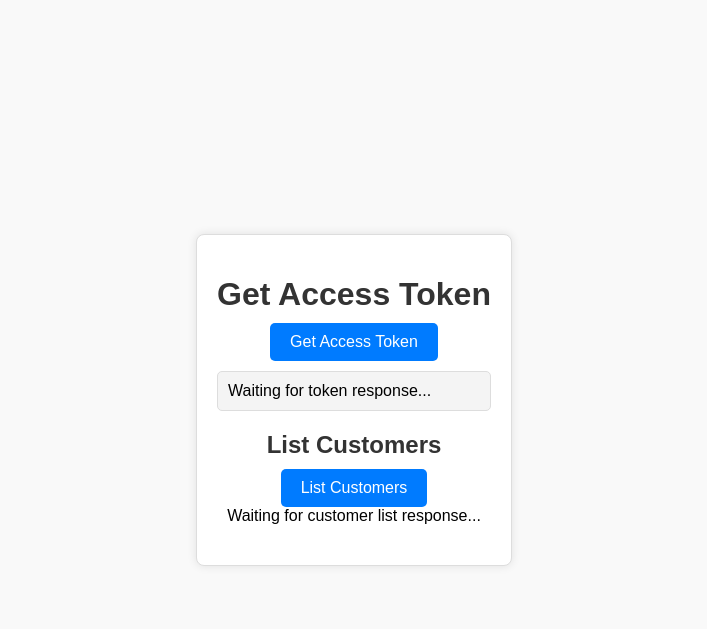
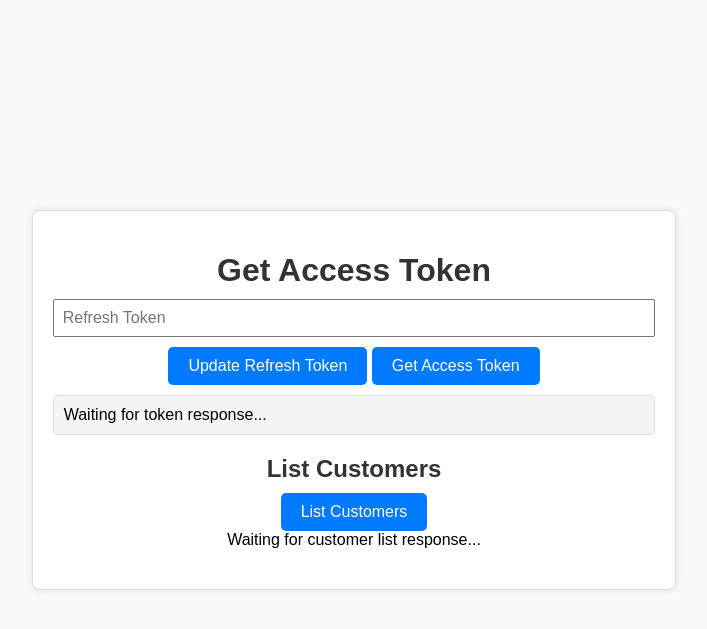
Before and after one commit to m4xwe11o/TDSynnexIONTesting, a Flask app: page / in a window 1280 px wide. Shown: the top 629 px of the page, without its empty margins (286-993 px from the left). Run offline with Flask 3, Linux system fonts and the light colour scheme.

Commit message:
trying sth

```diff
--- a/app.py
+++ b/app.py
@@ -3,9 +3,10 @@ import urllib.parse
 import os
 import json
 import ssl
-from flask import Flask, render_template, jsonify
+from flask import Flask, render_template, jsonify, request
 from dotenv import load_dotenv
 from customer_service import list_customers
+from customer_service import get_customer_details
 import logging
 
 # Load environment variables from .env file
@@ -114,6 +115,26 @@ def validate_access_token():
         logger.error(f"Error during token validation: {e}")
         return False
 
+@app.route("/get-refresh-token", methods=["GET"])
+def get_refresh_token():
+    """
+    Return the current REFRESH_TOKEN value if it exists.
+    """
+    refresh_token = os.getenv("REFRESH_TOKEN", "")
+    return jsonify({"refresh_token": refresh_token})
+
+@app.route("/update-refresh-token", methods=["POST"])
+def update_refresh_token():
+    """
+    Update the REFRESH_TOKEN value.
+    """
+    new_refresh_token = request.json.get("refresh_token", "")
+    if new_refresh_token:
+        save_to_env("REFRESH_TOKEN", new_refresh_token)
+        return jsonify({"message": "REFRESH_TOKEN updated successfully", "refresh_token": new_refresh_token})
+    else:
+        return jsonify({"error": "No REFRESH_TOKEN provided"}), 400
+
 @app.route("/get-token", methods=["POST"])
 def get_token():
     """
@@ -153,20 +174,24 @@ def list_customers_route():
     Endpoint to list customers with the mandatory filters: accountId and pageSize,
     and returns customerName, customerOrganization, and accountNumber for each customer.
     """
-    # Get pageSize from request, defaulting to 10 if not provided
     page_size = 100
 
     try:
-        # Convert pageSize to an integer if it's provided
         page_size = int(page_size)
     except ValueError:
-        logger.warning("Invalid pageSize provided; defaulting to 10.")
-        page_size = page_size
+        logger.warning("Invalid pageSize provided; defaulting to 100.")
+        page_size = 100
 
-    # Call the list_customers function with only pageSize
     result = list_customers(pageSize=page_size)
     return jsonify(result)
 
+@app.route("/get-customer-details/<customer_id>", methods=["GET"])
+def get_customer_details_route(customer_id):
+    """
+    Endpoint to retrieve details of a specific customer.
+    """
+    result = get_customer_details(customer_id)
+    return jsonify(result)
 
 @app.route("/")
 def index():
--- a/customer_service.py
+++ b/customer_service.py
@@ -81,3 +81,41 @@ def list_customers(pageSize=10):
     except Exception as e:
         logger.error("Exception occurred while retrieving customers: %s", e)
         return {"error": str(e)}
+
+def get_customer_details(customer_id):
+    """
+    Retrieve details for a specific customer using account_id and customer_id.
+    """
+    access_token = os.getenv("ACCESS_TOKEN")
+    if not access_token:
+        logger.error("No ACCESS_TOKEN found in .env. Please obtain a token first.")
+        return {"error": "No access token found."}
+
+    headers = {
+        'Authorization': f"Bearer {access_token}",
+        'accept': "application/json"
+    }
+
+    endpoint = f"/api/v3/accounts/{account_id}/customers/{customer_id}"
+
+    try:
+        # Make the GET request
+        logger.debug("Requesting details for customer ID: %s", customer_id)
+        conn = http.client.HTTPSConnection(auth_url, context=ssl_context)
+        conn.request("GET", endpoint, headers=headers)
+
+        # Get and process the response
+        response = conn.getresponse()
+        data = response.read().decode("utf-8")
+
+        if response.status == 200:
+            logger.info("Successfully retrieved customer details.")
+            customer_details = json.loads(data)
+            return customer_details
+        else:
+            logger.error("Error retrieving customer details: %s - %s", response.status, data)
+            return {"error": f"{response.status} - {data}"}
+
+    except Exception as e:
+        logger.error("Exception occurred while retrieving customer details: %s", e)
+        return {"error": str(e)}
--- a/templates/index.html
+++ b/templates/index.html
@@ -6,7 +6,6 @@
     <title>OAuth Token and List Customers</title>
     <script src="https://code.jquery.com/jquery-3.6.0.min.js"></script>
     <style>
-        /* Full-screen centered container */
         body, html {
             height: 100%;
             margin: 0;
@@ -58,6 +57,14 @@
             margin-top: 10px;
         }
 
+        input[type="text"] {
+            padding: 8px;
+            width: 100%;
+            box-sizing: border-box;
+            margin-bottom: 10px;
+            font-size: 16px;
+        }
+
         table {
             width: 100%;
             border-collapse: collapse;
@@ -82,6 +89,8 @@
         <!-- Get Access Token Section -->
         <div class="section" id="accessTokenSection">
             <h1>Get Access Token</h1>
+            <input type="text" id="refreshTokenInput" placeholder="Refresh Token">
+            <button id="updateRefreshTokenButton">Update Refresh Token</button>
             <button id="getTokenButton">Get Access Token</button>
             <div class="response-box" id="tokenResponseArea">Waiting for token response...</div>
         </div>
@@ -91,35 +100,58 @@
             <h2>List Customers</h2>
             <button id="listCustomersButton">List Customers</button>
             <div id="customersTableArea">Waiting for customer list response...</div>
+            <div id="customerDetailsArea" class="response-box" style="display:none;"></div>
         </div>
     </div>
 
     <script>
         $(document).ready(function(){
+            // Fetch and display the current REFRESH_TOKEN
+            $.get("/get-refresh-token", function(data) {
+                if (data.refresh_token) {
+                    $("#refreshTokenInput").val(data.refresh_token);
+                }
+            });
+
+            // Update REFRESH_TOKEN
+            $("#updateRefreshTokenButton").click(function() {
+                const newRefreshToken = $("#refreshTokenInput").val();
+                $.ajax({
+                    url: "/update-refresh-token",
+                    type: "POST",
+                    contentType: "application/json",
+                    data: JSON.stringify({ refresh_token: newRefreshToken }),
+                    success: function(data) {
+                        $("#tokenResponseArea").text(data.message);
+                    },
+                    error: function(err) {
+                        $("#tokenResponseArea").text("Error updating REFRESH_TOKEN: " + err.responseJSON.error);
+                    }
+                });
+            });
+
             // Get Access Token
             $("#getTokenButton").click(function(){
                 $("#tokenResponseArea").text("Requesting access token...");
                 $.post("/get-token", function(data){
-                    $("#tokenResponseArea").text(JSON.stringify(data, null, 4));
+                    $("#tokenResponseArea").text(data.status + ": " + (data.access_token || data.error));
                 }).fail(function() {
                     $("#tokenResponseArea").text("Error: Failed to get access token.");
                 });
             });
 
-            // List Customers
+            // Fetch and display customers
             $("#listCustomersButton").click(function(){
                 $("#customersTableArea").text("Fetching customer list...");
-
-                // Make request to list all customers
                 $.post("/list-customers", function(data){
-                    // Generate table
-                    let table = "<table><thead><tr><th>Customer Name</th><th>Customer Organization</th><th>Account Number</th></tr></thead><tbody>";
+                    let table = "<table><thead><tr><th>Customer Name</th><th>Customer Organization</th><th>Account Number</th><th>Actions</th></tr></thead><tbody>";
 
                     data.forEach(customer => {
                         table += `<tr>
                             <td>${customer.customerName}</td>
                             <td>${customer.customerOrganization}</td>
                             <td>${customer.accountNumber}</td>
+                            <td><button onclick="getCustomerDetails('${customer.accountNumber}')">View Details</button></td>
                         </tr>`;
                     });
 
@@ -129,6 +161,15 @@
                     $("#customersTableArea").text("Error: Failed to fetch customer list.");
                 });
             });
+
+            // Fetch and display details for a specific customer
+            window.getCustomerDetails = function(customerId) {
+                $.get(`/get-customer-details/${customerId}`, function(data) {
+                    $("#customerDetailsArea").show().html("<pre>" + JSON.stringify(data, null, 4) + "</pre>");
+                }).fail(function() {
+                    $("#customerDetailsArea").text("Error: Failed to fetch customer details.").show();
+                });
+            };
         });
     </script>
 </body>
```
